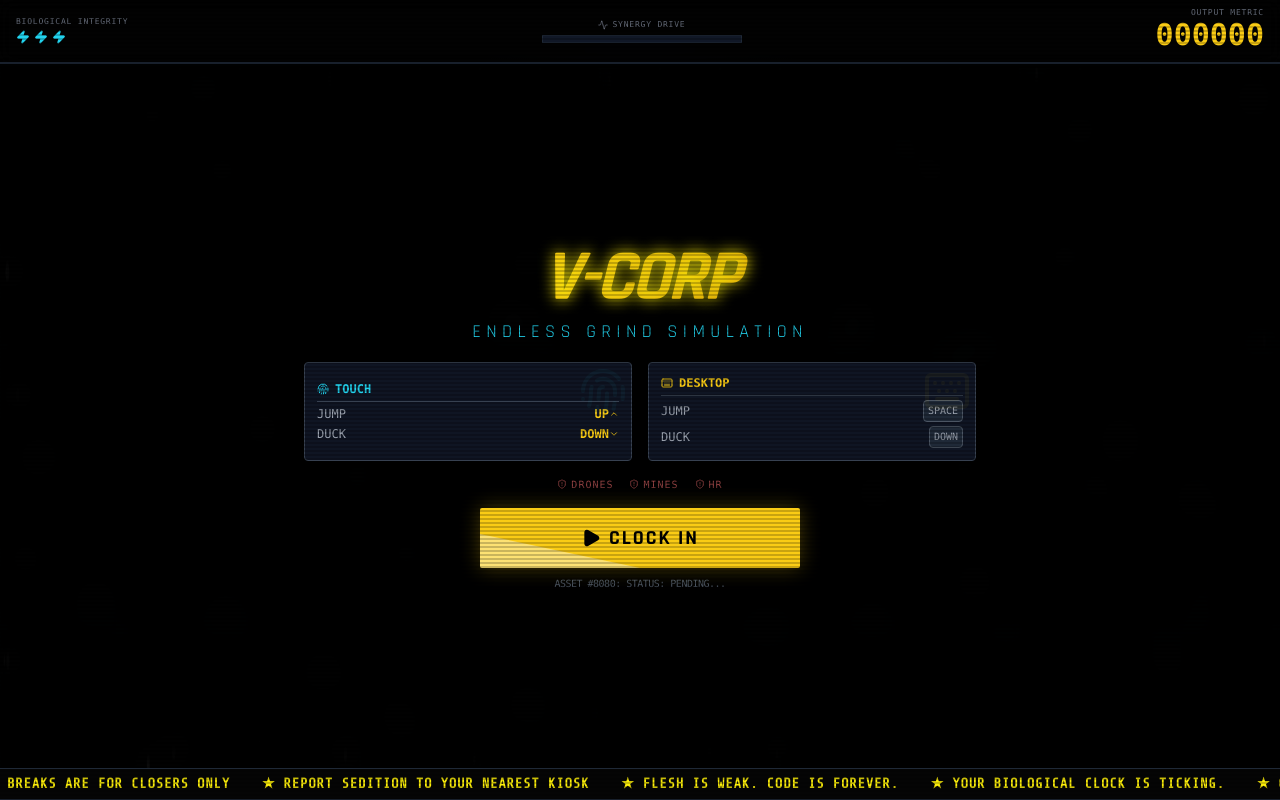
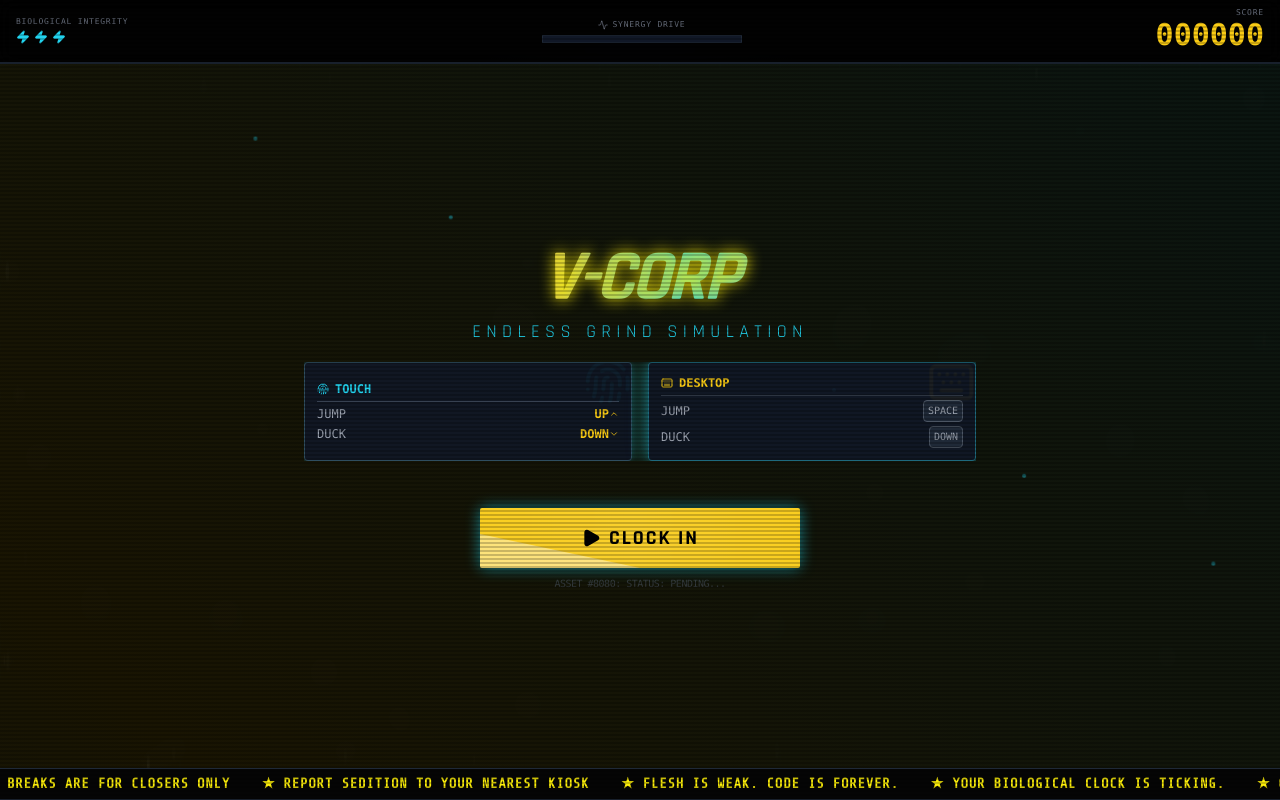
Before and after one commit to Of-Arte/Project-Runner, a React (Vite) app: page / in a window 1280 px wide. Built offline with nearby package versions, Linux system fonts and the light colour scheme; no server answers.

Commit message:
feat: enhance main menu with holographic effects, floating particles, and various fade-in and pulsing animations.

```diff
--- a/App.tsx
+++ b/App.tsx
@@ -1,11 +1,11 @@
-import React, { useState, useEffect } from 'react';
-import GameCanvas from './components/GameCanvas';
-import CorporateTicker from './components/CorporateTicker';
-import TerminationScreen from './components/TerminationScreen';
-import MainMenu from './components/MainMenu';
-import { GameState } from './types';
-import { COLORS, INITIAL_LIVES } from './constants';
-import { Smartphone, RotateCw, Zap, Activity } from 'lucide-react';
+import React, { useState, useEffect } from "react";
+import GameCanvas from "./components/GameCanvas";
+import CorporateTicker from "./components/CorporateTicker";
+import TerminationScreen from "./components/TerminationScreen";
+import MainMenu from "./components/MainMenu";
+import { GameState } from "./types";
+import { COLORS, INITIAL_LIVES } from "./constants";
+import { Smartphone, RotateCw, Zap, Activity } from "lucide-react";
 
 const App: React.FC = () => {
   const [gameState, setGameState] = useState<GameState>(GameState.MENU);
@@ -22,7 +22,7 @@ const App: React.FC = () => {
     setScore(finalScore);
     setDeathCause(cause);
     setGameState(GameState.GAME_OVER);
-    if (finalScore < 150) setDeathStreak(prev => prev + 1);
+    if (finalScore < 150) setDeathStreak((prev) => prev + 1);
     else setDeathStreak(0);
   };
 
@@ -37,20 +37,29 @@ const App: React.FC = () => {
   };
 
   return (
-    <div className="h-[100dvh] w-screen flex flex-col items-center justify-between relative overflow-hidden touch-none selection:bg-none"
-         style={{ backgroundColor: COLORS.DARK_BG }}>
-
+    <div
+      className="h-[100dvh] w-screen flex flex-col items-center justify-between relative overflow-hidden touch-none selection:bg-none"
+      style={{ backgroundColor: COLORS.DARK_BG }}
+    >
       {gameState === GameState.PLAYING && (
         <div className="fixed inset-0 z-[100] bg-black flex-col items-center justify-center p-6 text-center hidden portrait:flex lg:hidden">
           <div className="relative mb-4">
             <Smartphone className="w-16 h-16 md:w-24 md:h-24 text-gray-600" />
-              <RotateCw className="w-8 h-8 md:w-12 md:h-12 text-yellow-400 absolute top-1/2 left-1/2 -translate-x-1/2 -translate-y-1/2 animate-spin" style={{ animationDuration: '3s' }} />
+            <RotateCw
+              className="w-8 h-8 md:w-12 md:h-12 text-yellow-400 absolute top-1/2 left-1/2 -translate-x-1/2 -translate-y-1/2 animate-spin"
+              style={{ animationDuration: "3s" }}
+            />
           </div>
-            <h2 className="text-2xl md:text-3xl font-black text-yellow-400 mb-2 tracking-widest uppercase">Rotation Required</h2>
+          <h2 className="text-2xl md:text-3xl font-black text-yellow-400 mb-2 tracking-widest uppercase">
+            Rotation Required
+          </h2>
           <p className="text-gray-400 font-mono text-xs md:text-sm max-w-xs leading-relaxed">
             Optical sensors detect insufficient horizontal clearance.
-                <br/><br/>
-                <span className="text-cyan-400 font-bold uppercase">Please rotate device to LANDSCAPE MODE.</span>
+            <br />
+            <br />
+            <span className="text-cyan-400 font-bold uppercase">
+              Please rotate device to LANDSCAPE MODE.
+            </span>
           </p>
         </div>
       )}
@@ -61,13 +70,15 @@ const App: React.FC = () => {
       {/* Header HUD */}
       <div className="w-full flex justify-between items-center px-4 py-2 border-b-2 border-gray-800 bg-black/50 backdrop-blur z-20 shrink-0 h-16">
         <div className="flex flex-col gap-1">
-              <span className="text-[8px] text-gray-500 font-mono leading-none uppercase tracking-widest">Biological Integrity</span>
+          <span className="text-[8px] text-gray-500 font-mono leading-none uppercase tracking-widest">
+            Biological Integrity
+          </span>
           <div className="flex gap-1">
             {[...Array(INITIAL_LIVES)].map((_, i) => (
               <Zap
                 key={i}
                 size={14}
-                    className={`transition-all duration-500 ${i < lives ? 'text-cyan-400 fill-cyan-400' : 'text-gray-800 opacity-20'}`}
+                className={`transition-all duration-500 ${i < lives ? "text-cyan-400 fill-cyan-400" : "text-gray-800 opacity-20"}`}
               />
             ))}
           </div>
@@ -75,21 +86,30 @@ const App: React.FC = () => {
 
         <div className="flex flex-col items-center w-1/3 max-w-[200px]">
           <div className="flex items-center gap-1 mb-1">
-                  <Activity size={10} className={synergy >= 100 ? "text-white animate-pulse" : "text-gray-500"} />
-                  <span className="text-[8px] text-gray-500 font-mono uppercase tracking-widest">Synergy Drive</span>
+            <Activity
+              size={10}
+              className={
+                synergy >= 100 ? "text-white animate-pulse" : "text-gray-500"
+              }
+            />
+            <span className="text-[8px] text-gray-500 font-mono uppercase tracking-widest">
+              Synergy Drive
+            </span>
           </div>
           <div className="w-full h-2 bg-gray-900 border border-gray-800 relative overflow-hidden">
             <div
-                    className={`h-full transition-all duration-300 ${synergy >= 100 ? 'bg-white animate-pulse shadow-[0_0_10px_#fff]' : 'bg-cyan-500'}`}
+              className={`h-full transition-all duration-300 ${synergy >= 100 ? "bg-white animate-pulse shadow-[0_0_10px_#fff]" : "bg-cyan-500"}`}
               style={{ width: `${Math.min(synergy, 100)}%` }}
             />
           </div>
         </div>
 
         <div className="flex flex-col items-end">
-              <span className="text-[8px] text-gray-500 font-mono leading-none uppercase tracking-widest">Output Metric</span>
+          <span className="text-[8px] text-gray-500 font-mono leading-none uppercase tracking-widest">
+            Score
+          </span>
           <span className="text-yellow-400 font-bold text-xl md:text-3xl font-mono tabular-nums leading-none">
-                  {score.toString().padStart(6, '0')}
+            {score.toString().padStart(6, "0")}
           </span>
         </div>
       </div>
@@ -105,9 +125,7 @@ const App: React.FC = () => {
           showTutorial={showTutorial}
         />
 
-          {gameState === GameState.MENU && (
-              <MainMenu onStart={handleStart} />
-          )}
+        {gameState === GameState.MENU && <MainMenu onStart={handleStart} />}
 
         {gameState === GameState.GAME_OVER && (
           <TerminationScreen
--- a/components/MainMenu.tsx
+++ b/components/MainMenu.tsx
@@ -9,22 +9,72 @@ interface MainMenuProps {
 const MainMenu: React.FC<MainMenuProps> = ({ onStart }) => {
   return (
     <div className="absolute inset-0 z-40 bg-black/90 backdrop-blur-md flex flex-col items-center justify-center p-2 sm:p-4 overflow-hidden">
-      <div className="w-full max-w-4xl h-full flex flex-col items-center justify-center space-y-2 sm:space-y-4">
-          {/* Header Section - Shrinks on small heights */}
-          <div className="text-center space-y-0.5 sm:space-y-1 flex-shrink-0">
-              <h1 className="text-3xl sm:text-5xl md:text-7xl font-black italic tracking-tighter text-transparent bg-clip-text bg-gradient-to-r from-yellow-400 to-yellow-600"
-                  style={{ textShadow: `0 0 15px ${COLORS.NEON_YELLOW}` }}>
+      {/* Holographic background effect */}
+      <div
+        className="absolute inset-0 opacity-10"
+        style={{
+          background: 'linear-gradient(45deg, #22d3ee, #facc15, #22d3ee, #facc15)',
+          backgroundSize: '400% 400%',
+          animation: 'holographicShimmer 8s ease infinite'
+        }}
+      />
+
+      {/* Floating particles */}
+      <div className="absolute inset-0 overflow-hidden pointer-events-none">
+        {[...Array(6)].map((_, i) => (
+          <div
+            key={i}
+            className="absolute w-1 h-1 bg-cyan-400 rounded-full opacity-40"
+            style={{
+              left: `${20 + i * 15}%`,
+              top: `${10 + i * 12}%`,
+              animation: `float ${3 + i * 0.5}s ease-in-out infinite`,
+              animationDelay: `${i * 0.3}s`
+            }}
+          />
+        ))}
+      </div>
+
+      <div className="w-full max-w-4xl h-full flex flex-col items-center justify-center space-y-2 sm:space-y-4 relative z-10">
+          {/* Header Section with fade-in */}
+          <div
+            className="text-center space-y-0.5 sm:space-y-1 flex-shrink-0"
+            style={{ animation: 'fadeInUp 0.8s ease-out forwards' }}
+          >
+              <h1
+                className="text-3xl sm:text-5xl md:text-7xl font-black italic tracking-tighter text-transparent bg-clip-text relative"
+                style={{
+                  textShadow: `0 0 15px ${COLORS.NEON_YELLOW}`,
+                  background: 'linear-gradient(90deg, #facc15, #fbbf24, #22d3ee, #fbbf24, #facc15)',
+                  backgroundSize: '200% auto',
+                  animation: 'holographicShimmer 3s linear infinite, glitchText 8s infinite',
+                  WebkitBackgroundClip: 'text',
+                  WebkitTextFillColor: 'transparent'
+                }}
+              >
                   V-CORP
               </h1>
-              <p className="text-[10px] sm:text-sm md:text-lg tracking-[0.3em] text-cyan-400 font-light uppercase">Endless Grind Simulation</p>
+              <p className="text-[10px] sm:text-sm md:text-lg tracking-[0.3em] text-cyan-400 font-light uppercase opacity-0"
+                 style={{ animation: 'fadeInUp 0.8s ease-out 0.2s forwards' }}>
+                Endless Grind Simulation
+              </p>
           </div>
 
-          {/* Controls Container - Responsive sizing */}
-          <div className="grid grid-cols-2 gap-2 sm:gap-4 w-full max-w-2xl font-mono flex-shrink min-h-0 overflow-hidden">
+          {/* Controls Container with staggered fade-in and pulsing borders */}
+          <div
+            className="grid grid-cols-2 gap-2 sm:gap-4 w-full max-w-2xl font-mono flex-shrink min-h-0 overflow-hidden opacity-0"
+            style={{ animation: 'fadeInUp 0.8s ease-out 0.4s forwards' }}
+          >
 
               {/* Input Protocols (Touch) */}
-              <div className="bg-gray-900/90 border border-gray-700 p-2 sm:p-3 relative overflow-hidden rounded flex flex-col justify-center">
-                  <Fingerprint className="absolute top-1 right-1 w-8 h-8 sm:w-12 sm:h-12 text-cyan-400 opacity-5" />
+              <div
+                className="bg-gray-900/90 border border-gray-700 p-2 sm:p-3 relative overflow-hidden rounded flex flex-col justify-center transition-all hover:scale-105"
+                style={{ animation: 'pulseGlow 3s ease-in-out infinite, borderPulse 3s ease-in-out infinite' }}
+              >
+                  <Fingerprint
+                    className="absolute top-1 right-1 w-8 h-8 sm:w-12 sm:h-12 text-cyan-400 opacity-5"
+                    style={{ animation: 'float 4s ease-in-out infinite' }}
+                  />
                   <h3 className="text-cyan-400 font-bold border-b border-gray-700 pb-1 mb-1 flex items-center gap-1.5 text-[10px] sm:text-xs">
                       <Fingerprint size={12} /> TOUCH
                   </h3>
@@ -41,8 +91,14 @@ const MainMenu: React.FC<MainMenuProps> = ({ onStart }) => {
               </div>
 
               {/* Manual Override (Desktop) */}
-              <div className="bg-gray-900/90 border border-gray-700 p-2 sm:p-3 relative overflow-hidden rounded flex flex-col justify-center">
-                  <Keyboard className="absolute top-1 right-1 w-8 h-8 sm:w-12 sm:h-12 text-yellow-400 opacity-5" />
+              <div
+                className="bg-gray-900/90 border border-gray-700 p-2 sm:p-3 relative overflow-hidden rounded flex flex-col justify-center transition-all hover:scale-105"
+                style={{ animation: 'pulseGlow 3s ease-in-out infinite 0.5s, borderPulse 3s ease-in-out infinite 0.5s' }}
+              >
+                  <Keyboard
+                    className="absolute top-1 right-1 w-8 h-8 sm:w-12 sm:h-12 text-yellow-400 opacity-5"
+                    style={{ animation: 'float 4s ease-in-out infinite 0.5s' }}
+                  />
                   <h3 className="text-yellow-400 font-bold border-b border-gray-700 pb-1 mb-1 flex items-center gap-1.5 text-[10px] sm:text-xs">
                       <Keyboard size={12} /> DESKTOP
                   </h3>
@@ -59,25 +115,44 @@ const MainMenu: React.FC<MainMenuProps> = ({ onStart }) => {
               </div>
           </div>
 
-          {/* Hazards (Extra Compact) */}
-          <div className="hidden sm:flex flex-wrap justify-center gap-4 text-[10px] text-red-400 font-mono uppercase tracking-widest opacity-60 flex-shrink-0">
+          {/* Hazards with fade-in */}
+          <div
+            className="hidden sm:flex flex-wrap justify-center gap-4 text-[10px] text-red-400 font-mono uppercase tracking-widest opacity-0 flex-shrink-0"
+            style={{ animation: 'fadeInUp 0.8s ease-out 0.6s forwards' }}
+          >
               <span className="flex items-center gap-1"><ShieldAlert size={10}/> DRONES</span>
               <span className="flex items-center gap-1"><ShieldAlert size={10}/> MINES</span>
               <span className="flex items-center gap-1"><ShieldAlert size={10}/> HR</span>
           </div>
 
-          {/* Action Section */}
-          <div className="w-full max-w-xs flex flex-col items-center gap-2 flex-shrink-0">
+          {/* Action Section with enhanced button */}
+          <div
+            className="w-full max-w-xs flex flex-col items-center gap-2 flex-shrink-0 opacity-0"
+            style={{ animation: 'fadeInUp 0.8s ease-out 0.8s forwards' }}
+          >
             <button
                 onClick={onStart}
-                className="group relative px-6 py-3 sm:px-10 sm:py-4 bg-yellow-400 text-black font-black text-lg sm:text-xl tracking-widest uppercase hover:bg-yellow-300 transition-all w-full overflow-hidden shadow-[0_0_20px_rgba(250,204,21,0.3)] rounded-sm active:scale-95"
+                className="group relative px-6 py-3 sm:px-10 sm:py-4 bg-yellow-400 text-black font-black text-lg sm:text-xl tracking-widest uppercase hover:bg-yellow-300 transition-all w-full overflow-hidden rounded-sm active:scale-95 hover:scale-105 hover:shadow-[0_0_30px_rgba(250,204,21,0.6)]"
+                style={{
+                  boxShadow: '0 0 20px rgba(250,204,21,0.3)',
+                  animation: 'pulseGlow 2s ease-in-out infinite'
+                }}
             >
                 <span className="relative z-10 flex items-center justify-center gap-2">
                     <Play className="w-4 h-4 sm:w-5 sm:h-5 fill-black" /> CLOCK IN
                 </span>
                 <div className="absolute inset-0 bg-white/40 translate-y-full group-hover:translate-y-0 transition-transform duration-300 skew-y-12"></div>
+                {/* Holographic shimmer overlay */}
+                <div
+                  className="absolute inset-0 opacity-20"
+                  style={{
+                    background: 'linear-gradient(90deg, transparent, rgba(255,255,255,0.5), transparent)',
+                    backgroundSize: '200% 100%',
+                    animation: 'holographicShimmer 2s linear infinite'
+                  }}
+                />
             </button>
-            <p className="text-[8px] sm:text-[10px] text-gray-600 font-mono uppercase tracking-tighter">
+            <p className="text-[8px] sm:text-[10px] text-gray-600 font-mono uppercase tracking-tighter opacity-60">
                 Asset #8080: Status: Pending...
             </p>
           </div>
```
Also changed, not shown: index.html (+89 -8 lines). Lines whose indentation alone changed are shown as unchanged.
